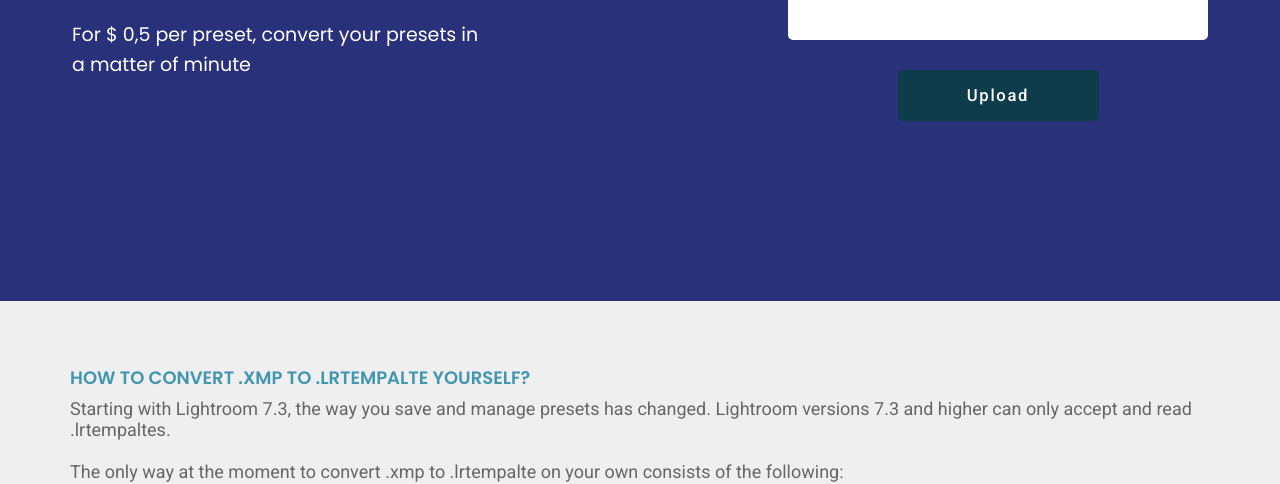
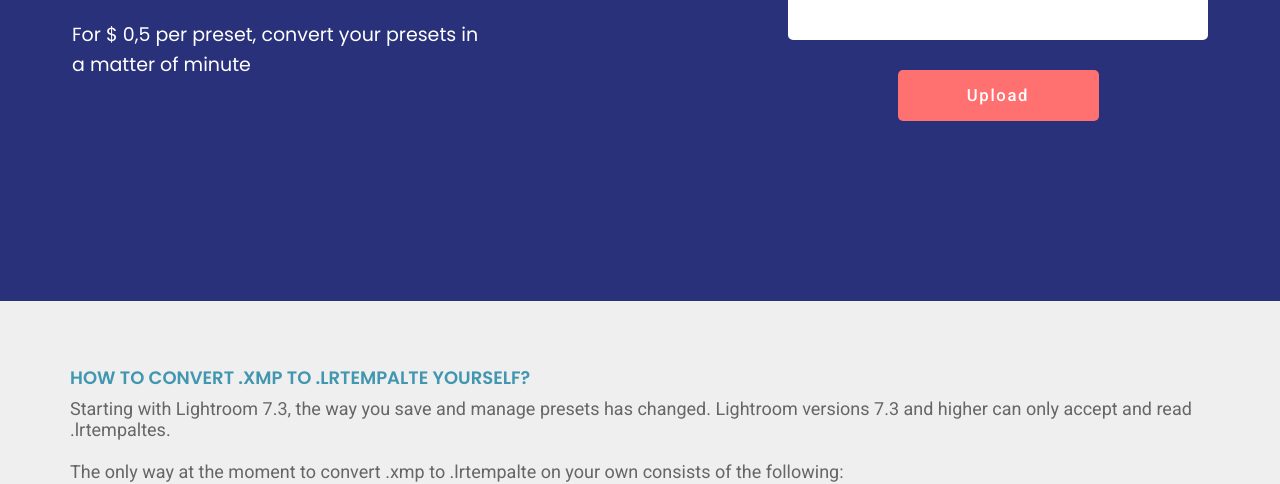
Before and after one commit to lord-dantes/Lrtemplate-Converter, a plain HTML site: page index.html in a window 1280 px wide. In both pictures the pointer is over the button "Upload". Shown: the part 315-799 px from the top of the page. Drawn offline with nearby package versions, Linux system fonts and the light colour scheme.

Commit message:
update media

```diff
--- a/style.css
+++ b/style.css
@@ -624,10 +624,12 @@ form{
 	text-align: center;
 	letter-spacing: 1.66849px;
 	color: #FFFFFF;
+	transition: all 300ms;
+	cursor: pointer;
 }
 
 .box__button:hover, .box__button:focus {
-  background-color: #0f3c4b;
+  background-color: #FF7070;
 }
 
 
```
